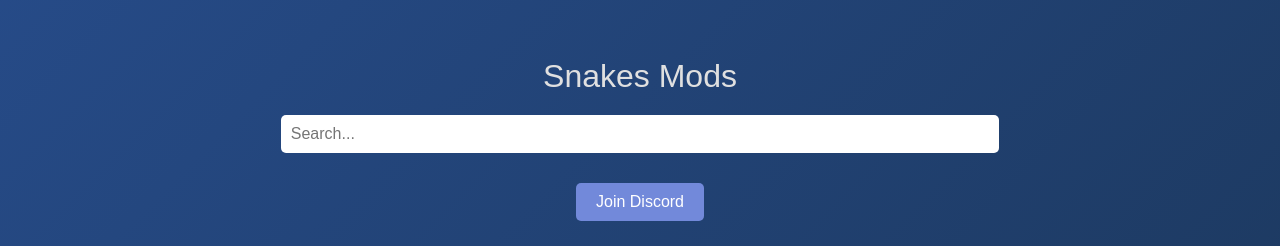
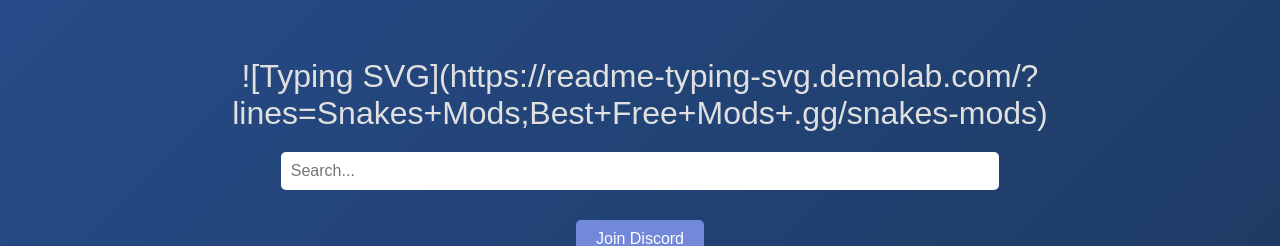
Before and after one commit to SnakesGames/SnakesGames.github.io, a plain HTML site: page index.html in a window 1280 px wide. Shown: the top 246 px of the page. Drawn offline with Linux system fonts and the light colour scheme.

Commit message:
Update index.html

```diff
--- a/index.html
+++ b/index.html
@@ -3,7 +3,7 @@
 <head>
   <meta charset="UTF-8">
   <meta name="viewport" content="width=device-width, initial-scale=1.0">
-  <title>![Typing SVG](https://readme-typing-svg.demolab.com/?lines=Snakes+Mods;Best+Free+Mods+.gg/snakes-mods)</title>
+  <title>Snakes Mods.com</title>
   <style>
     body {
       font-family: Arial, sans-serif;
@@ -97,7 +97,7 @@
 </head>
 <body>
 
-  <div class="title">Snakes Mods</div>
+  <div class="title">![Typing SVG](https://readme-typing-svg.demolab.com/?lines=Snakes+Mods;Best+Free+Mods+.gg/snakes-mods)</div>
 
   <div class="search-bar">
     <input type="text" id="searchInput" placeholder="Search..." oninput="filterDownloads()">
```
